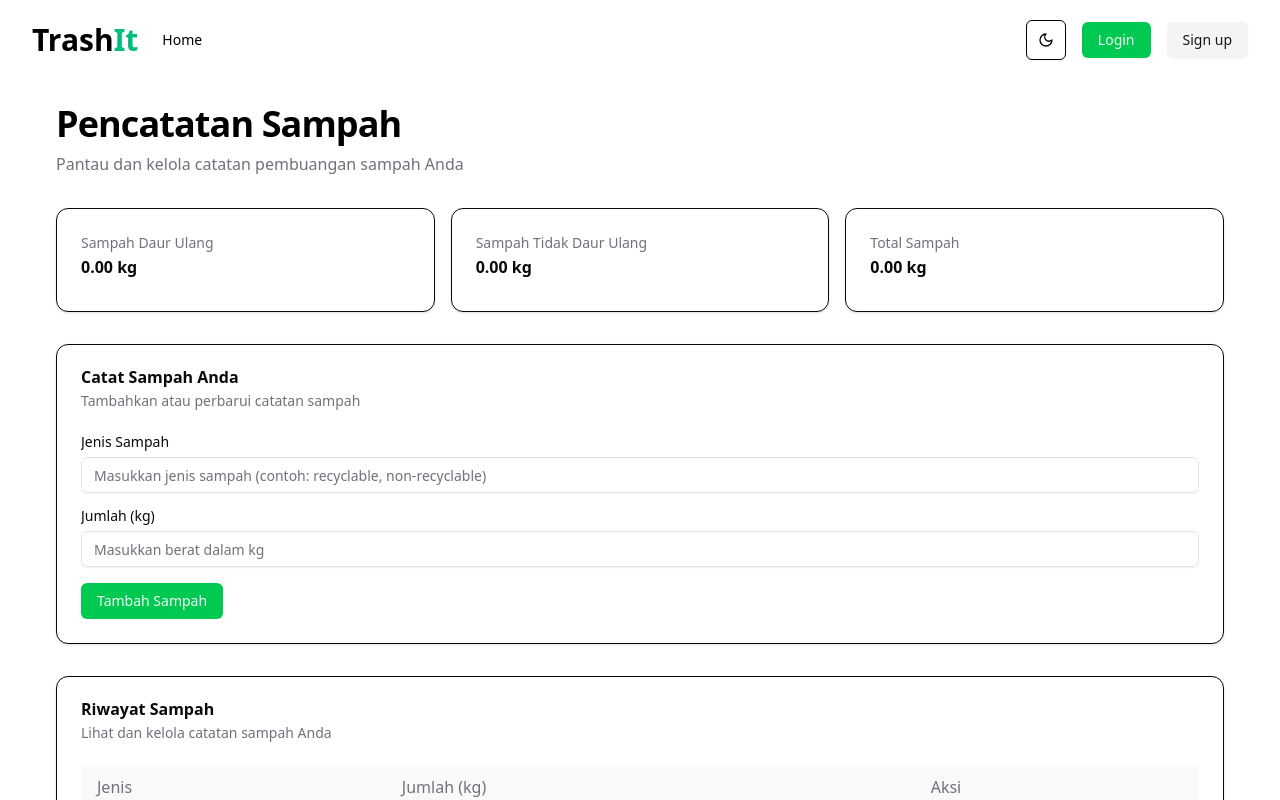
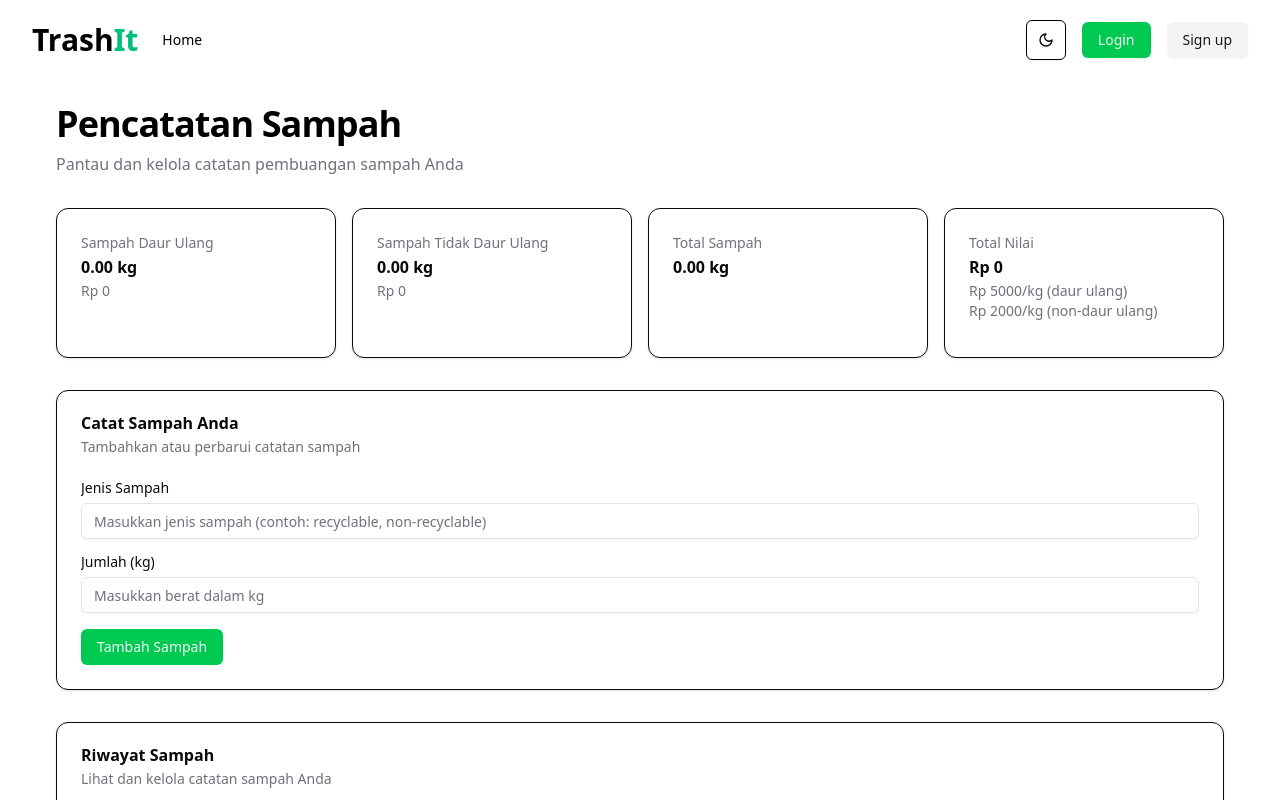
Before and after one commit to mhmdfathan/waste-track, a Next.js app: page /timbang in a window 1280 px wide. Shown: the top 800 px of the page. Built offline with nearby package versions, Linux system fonts and the light colour scheme; no server answers.

Commit message:
added calculation for kg to rupiah

```diff
--- a/app/timbang/page.tsx
+++ b/app/timbang/page.tsx
@@ -24,6 +24,12 @@ interface WasteEntry {
   amount: number;
 }
 
+// Price rates per kg in Rupiah
+const PRICE_RATES = {
+  recyclable: 5000, // Rp 5,000 per kg for recyclable waste
+  'non-recyclable': 2000, // Rp 2,000 per kg for non-recyclable waste
+};
+
 export default function TimbangPage() {
   const [wasteEntries, setWasteEntries] = useState<WasteEntry[]>([]);
   const [editIndex, setEditIndex] = useState<number | null>(null);
@@ -38,6 +44,21 @@ export default function TimbangPage() {
     0,
   );
   const totalWaste = wasteEntries.reduce((sum, entry) => sum + entry.amount, 0);
+
+  // Calculate total value in Rupiah
+  const recyclableValue = recyclableTotal * PRICE_RATES.recyclable;
+  const nonRecyclableValue = nonRecyclableTotal * PRICE_RATES['non-recyclable'];
+  const totalValue = recyclableValue + nonRecyclableValue;
+
+  // Format number to Rupiah
+  const formatToRupiah = (number: number) => {
+    return new Intl.NumberFormat('id-ID', {
+      style: 'currency',
+      currency: 'IDR',
+      minimumFractionDigits: 0,
+      maximumFractionDigits: 0,
+    }).format(number);
+  };
 
   const handleSubmit = (e: React.FormEvent<HTMLFormElement>) => {
     e.preventDefault();
@@ -81,23 +102,38 @@ export default function TimbangPage() {
       </div>
 
       {/* Statistik */}
-      <div className="grid grid-cols-1 md:grid-cols-3 gap-4">
+      <div className="grid grid-cols-1 md:grid-cols-4 gap-4">
         <Card>
           <CardHeader className="pb-3">
             <CardDescription>Sampah Daur Ulang</CardDescription>
             <CardTitle>{recyclableTotal.toFixed(2)} kg</CardTitle>
+            <CardDescription>{formatToRupiah(recyclableValue)}</CardDescription>
           </CardHeader>
         </Card>
         <Card>
           <CardHeader className="pb-3">
             <CardDescription>Sampah Tidak Daur Ulang</CardDescription>
             <CardTitle>{nonRecyclableTotal.toFixed(2)} kg</CardTitle>
+            <CardDescription>
+              {formatToRupiah(nonRecyclableValue)}
+            </CardDescription>
           </CardHeader>
         </Card>
         <Card>
           <CardHeader className="pb-3">
             <CardDescription>Total Sampah</CardDescription>
             <CardTitle>{totalWaste.toFixed(2)} kg</CardTitle>
+          </CardHeader>
+        </Card>
+        <Card>
+          <CardHeader className="pb-3">
+            <CardDescription>Total Nilai</CardDescription>
+            <CardTitle>{formatToRupiah(totalValue)}</CardTitle>
+            <CardDescription>
+              Rp {PRICE_RATES.recyclable}/kg (daur ulang)
+              <br />
+              Rp {PRICE_RATES['non-recyclable']}/kg (non-daur ulang)
+            </CardDescription>
           </CardHeader>
         </Card>
       </div>
```
